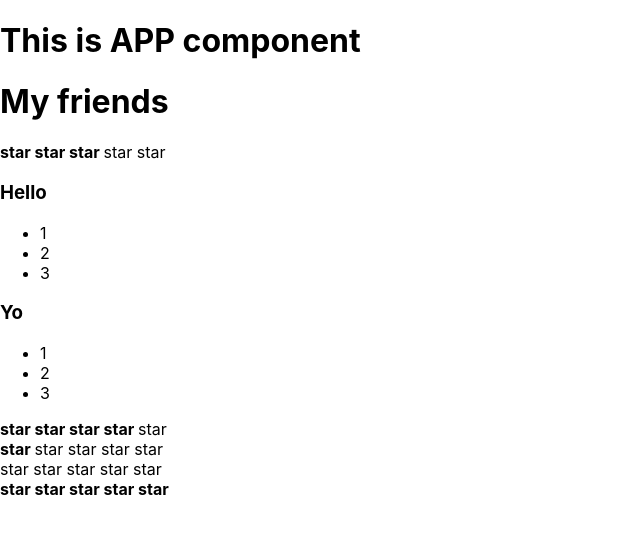
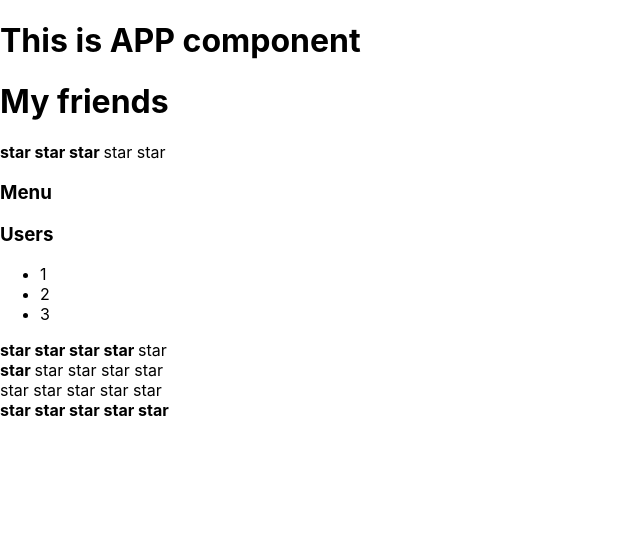
Before and after one commit to Traigel/React-Kabzda-kak-podrobno, a React (Create React App) app: page / in a window 1280 px wide. Shown: the top 534 px of the page, without its empty margins (0-640 px from the left). Built offline with nearby package versions, Linux system fonts and the light colour scheme.

Commit message:
refactoring

```diff
--- a/src/App.tsx
+++ b/src/App.tsx
@@ -9,17 +9,21 @@
         <PageTitle title={"This is APP component"}/>
         <PageTitle title={"My friends"}/>
         <Rating value={3}/>
-        <Accordion title={"Hello"}/>
-        <Accordion title={"Yo"}/>
+        <Accordion titleValue={"Menu"} collapsed={true}/>
+        <Accordion titleValue={"Users"} collapsed={false}/>
         <Rating value={4}/>
         <Rating value={1}/>
         <Rating value={0}/>
         <Rating value={5}/>
       </div>
   )
-};
+}
 
-const PageTitle = (props: any) => {
+type PageTitlePropsType = {
+    title : string
+}
+
+const PageTitle = (props: PageTitlePropsType) => {
   return <h1>{ props.title }</h1>
 };
 
--- a/src/components/Accordion/Accordion.tsx
+++ b/src/components/Accordion/Accordion.tsx
@@ -1,13 +1,27 @@
 import React from 'react';
 
-const Accordion = (props: any) => {
-    return <div>
-        <AccordionTitle title={props.title} />
-        <AccordionBody/>
-    </div>
+type AccordionPropsType = {
+    titleValue: string
+    collapsed: boolean
+}
+
+const Accordion = (props: AccordionPropsType) => {
+    return props.collapsed ?
+        <div>
+            <AccordionTitle title={props.titleValue}/>
+        </div>
+        :
+        <div>
+            <AccordionTitle title={props.titleValue}/>
+            <AccordionBody/>
+        </div>
 };
 
-const AccordionTitle = (props: any) => {
+type AccordionTitlePropsType = {
+    title: string
+}
+
+const AccordionTitle = (props: AccordionTitlePropsType) => {
     return <h3> {props.title} </h3>
 };
 
--- a/src/components/Rating/Rating.tsx
+++ b/src/components/Rating/Rating.tsx
@@ -1,6 +1,10 @@
 import React from "react";
 
-export const Rating = (props: any) => {
+type RatingPropsType = {
+  value: 0 | 1 | 2 | 3 | 4 | 5
+};
+
+export const Rating = (props: RatingPropsType) => {
     if (props.value === 1) {
         return <div>
             <Star selected={true}/>
@@ -55,6 +59,10 @@
     </div>
 };
 
+type StarPropsType = {
+    selected : boolean
+};
+
 const Star = (props: any) => {
     return props.selected ? <span><b>star </b></span> : <span>star </span>;
 };
```
